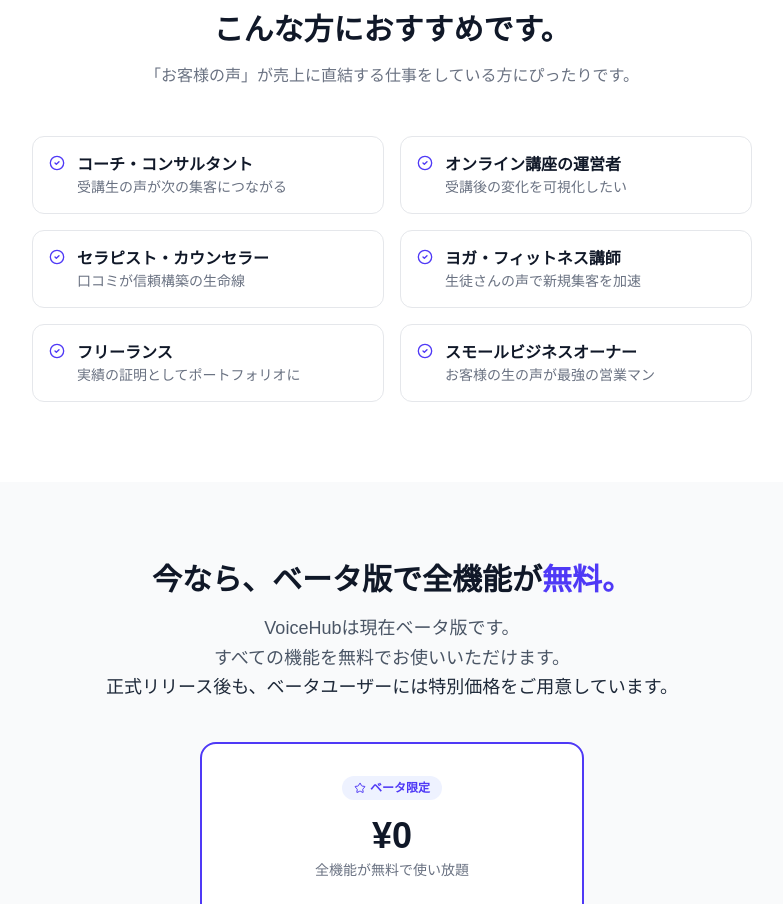
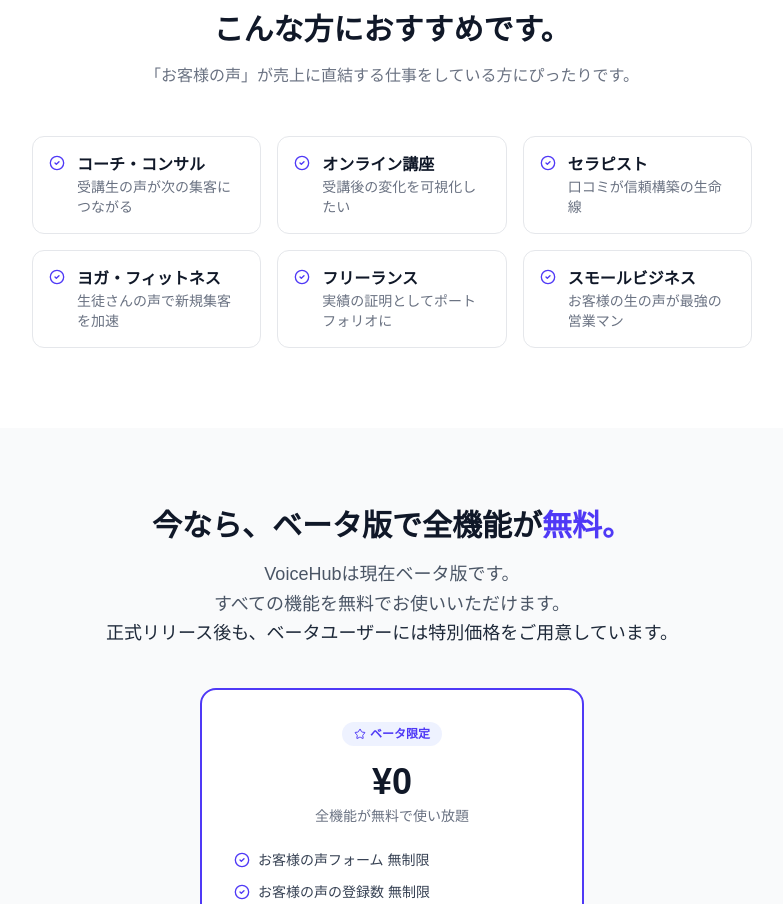
Before and after one commit to forRR444/voice-hub, a Next.js app: page / in a window 1280 px wide. Shown: the part 4860-5764 px from the top of the page, without its empty margins (248-1031 px from the left). Built offline with nearby package versions, Linux system fonts and the light colour scheme; no server answers.

Commit message:
ターゲット一覧をモバイル2カラム・PC3カラムに変更し職種名を簡潔化

```diff
--- a/src/app/page.tsx
+++ b/src/app/page.tsx
@@ -334,32 +334,32 @@ export default function Home() {
           <p className="text-center text-gray-500 mb-8 sm:mb-12">
             「お客様の声」が売上に直結する仕事をしている方にぴったりです。
           </p>
-          <div className="grid sm:grid-cols-2 gap-3 sm:gap-4">
+          <div className="grid grid-cols-2 md:grid-cols-3 gap-3 sm:gap-4">
             <div className="flex items-start gap-2.5 sm:gap-3 p-3 sm:p-4 rounded-xl border border-gray-200 bg-white">
               <CheckCircle2 size={16} className="text-indigo-600 shrink-0 mt-0.5" />
               <div>
-                <p className="text-sm sm:text-base font-semibold text-gray-900">コーチ・コンサルタント</p>
+                <p className="text-sm sm:text-base font-semibold text-gray-900">コーチ・コンサル</p>
                 <p className="text-xs sm:text-sm text-gray-500">受講生の声が次の集客につながる</p>
               </div>
             </div>
             <div className="flex items-start gap-2.5 sm:gap-3 p-3 sm:p-4 rounded-xl border border-gray-200 bg-white">
               <CheckCircle2 size={16} className="text-indigo-600 shrink-0 mt-0.5" />
               <div>
-                <p className="text-sm sm:text-base font-semibold text-gray-900">オンライン講座の運営者</p>
+                <p className="text-sm sm:text-base font-semibold text-gray-900">オンライン講座</p>
                 <p className="text-xs sm:text-sm text-gray-500">受講後の変化を可視化したい</p>
               </div>
             </div>
             <div className="flex items-start gap-2.5 sm:gap-3 p-3 sm:p-4 rounded-xl border border-gray-200 bg-white">
               <CheckCircle2 size={16} className="text-indigo-600 shrink-0 mt-0.5" />
               <div>
-                <p className="text-sm sm:text-base font-semibold text-gray-900">セラピスト・カウンセラー</p>
+                <p className="text-sm sm:text-base font-semibold text-gray-900">セラピスト</p>
                 <p className="text-xs sm:text-sm text-gray-500">口コミが信頼構築の生命線</p>
               </div>
             </div>
             <div className="flex items-start gap-2.5 sm:gap-3 p-3 sm:p-4 rounded-xl border border-gray-200 bg-white">
               <CheckCircle2 size={16} className="text-indigo-600 shrink-0 mt-0.5" />
               <div>
-                <p className="text-sm sm:text-base font-semibold text-gray-900">ヨガ・フィットネス講師</p>
+                <p className="text-sm sm:text-base font-semibold text-gray-900"><span className="sm:hidden">ヨガ<br />フィットネス</span><span className="hidden sm:inline">ヨガ・フィットネス</span></p>
                 <p className="text-xs sm:text-sm text-gray-500">生徒さんの声で新規集客を加速</p>
               </div>
             </div>
@@ -373,7 +373,7 @@ export default function Home() {
             <div className="flex items-start gap-2.5 sm:gap-3 p-3 sm:p-4 rounded-xl border border-gray-200 bg-white">
               <CheckCircle2 size={16} className="text-indigo-600 shrink-0 mt-0.5" />
               <div>
-                <p className="text-sm sm:text-base font-semibold text-gray-900">スモールビジネスオーナー</p>
+                <p className="text-sm sm:text-base font-semibold text-gray-900">スモールビジネス</p>
                 <p className="text-xs sm:text-sm text-gray-500">お客様の生の声が最強の営業マン</p>
               </div>
             </div>
```
